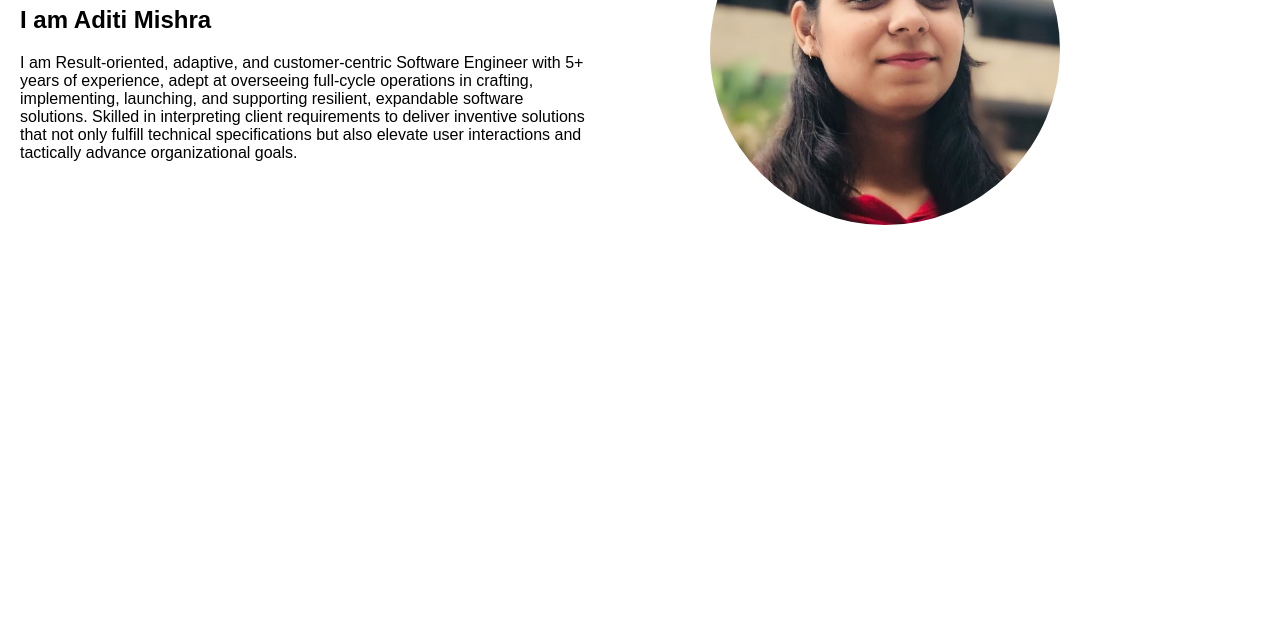
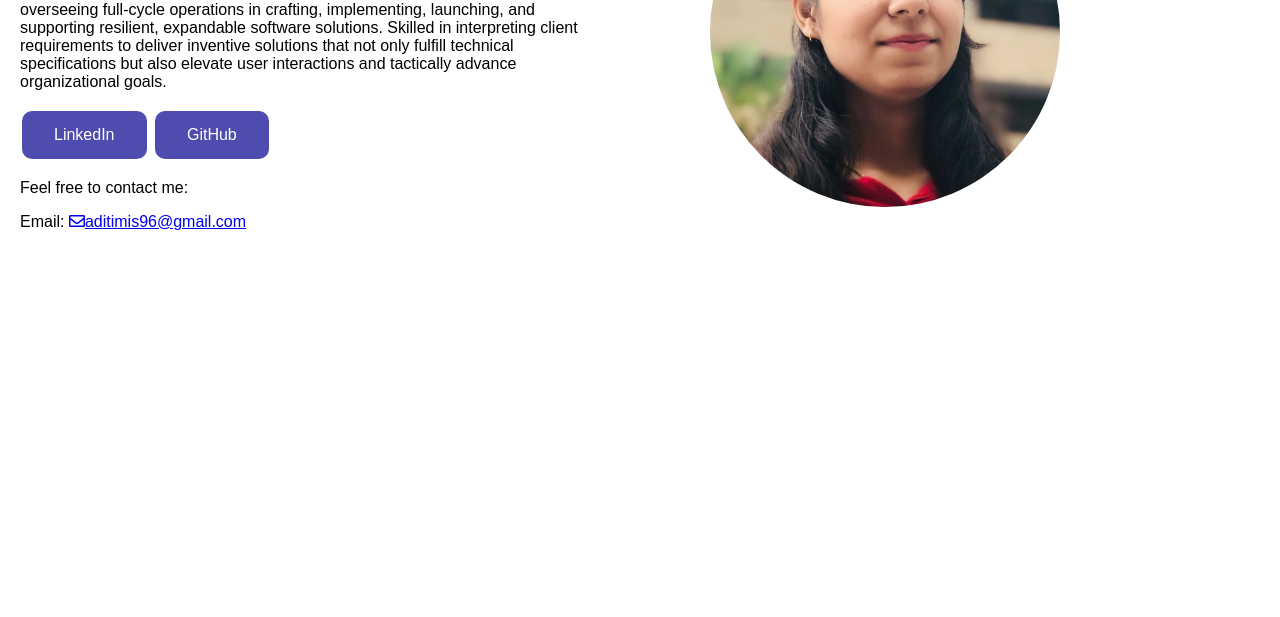
Before and after one commit to aditimishr/aditimishr.github.io, a plain HTML site: page index.html in a window 1280 px wide. Shown: the part 183-800 px from the top of the page. Drawn offline with Linux system fonts and the light colour scheme; a small style sheet from the web is missing.

Commit message:
small change

```diff
--- a/index.html
+++ b/index.html
@@ -3,6 +3,14 @@
   <head>
     <meta charset="UTF-8" />
     <meta name="viewport" content="width=device-width, initial-scale=1.0" />
+    <link
+      rel="stylesheet"
+      href="https://cdnjs.cloudflare.com/ajax/libs/font-awesome/5.15.4/css/all.min.css"
+      integrity="sha512-k0nkxOQs3niU2IOVD5bue8dZfiNbLSv/iN7ZG3+ZQmqdMML0vf2FVvPUw+kFii4tZ1iwoUjwCjgr1jXZnNp5Dw=="
+      crossorigin="anonymous"
+      referrerpolicy="no-referrer"
+    />
+
     <title>Website Title</title>
     <style>
       body {
@@ -32,6 +40,25 @@
         margin-left: 100px;
         margin-right: 200px;
       }
+      .custom-button {
+        background-color: #4e4caf; /* Green */
+        border: none;
+        color: white;
+        padding: 15px 32px;
+        text-align: center;
+        text-decoration: none;
+        display: inline-block;
+        font-size: 16px;
+        margin: 4px 2px;
+        cursor: pointer;
+        border-radius: 10px;
+      }
+
+      /* Hover effect */
+      .custom-button:hover {
+        background-color: #5345a0; /* Darker green */
+      }
+
       img {
         max-width: 100%;
         height: auto;
@@ -57,7 +84,7 @@
     </style>
   </head>
   <body>
-    <nav>
+    <!-- <nav>
       <ul>
         <li>
           <a href="https://www.linkedin.com/in/aditimi/" target="_blank"
@@ -68,22 +95,39 @@
           <a href="https://github.com/aditimishr" target="_blank">GitHub</a>
         </li>
         <!-- <li><a href="#">Services</a></li>
-        <li><a href="#">Contact</a></li> -->
+        <li><a href="#">Contact</a></li>
       </ul>
-    </nav>
+    </nav> -->
     <div class="container">
       <div class="content">
         <h1>Welcome to my Portfolio</h1>
         <h2>I am Aditi Mishra</h2>
         <p>
-          I am Result-oriented, adaptive, and customer-centric Software Engineer
-          with 5+ years of experience, adept at overseeing full-cycle operations
-          in crafting, implementing, launching, and supporting resilient,
+          I am a Software Engineer at
+          <a href="https://www.werner.com/"> Werner Enterprises</a>. I am
+          Result-oriented, adaptive, and customer-centric Software Engineer with
+          5+ years of experience, adept at overseeing full-cycle operations in
+          crafting, implementing, launching, and supporting resilient,
           expandable software solutions. Skilled in interpreting client
           requirements to deliver inventive solutions that not only fulfill
           technical specifications but also elevate user interactions and
           tactically advance organizational goals.
         </p>
+
+        <a href="https://www.linkedin.com/in/aditimi/" target="_blank">
+          <button class="custom-button">LinkedIn</button></a
+        >
+        <a href="https://github.com/aditimishr" target="_blank">
+          <button class="custom-button">GitHub</button></a
+        >
+
+        <div>
+          <p>Feel free to contact me:</p>
+          <label for="email">Email:</label>
+          <a href="mailto:youremail@example.com"
+            ><i class="far fa-envelope"></i>aditimis96@gmail.com</a
+          >
+        </div>
         <!-- <p>You can add more paragraphs, images, or other content here.</p> -->
       </div>
       <div>
```
